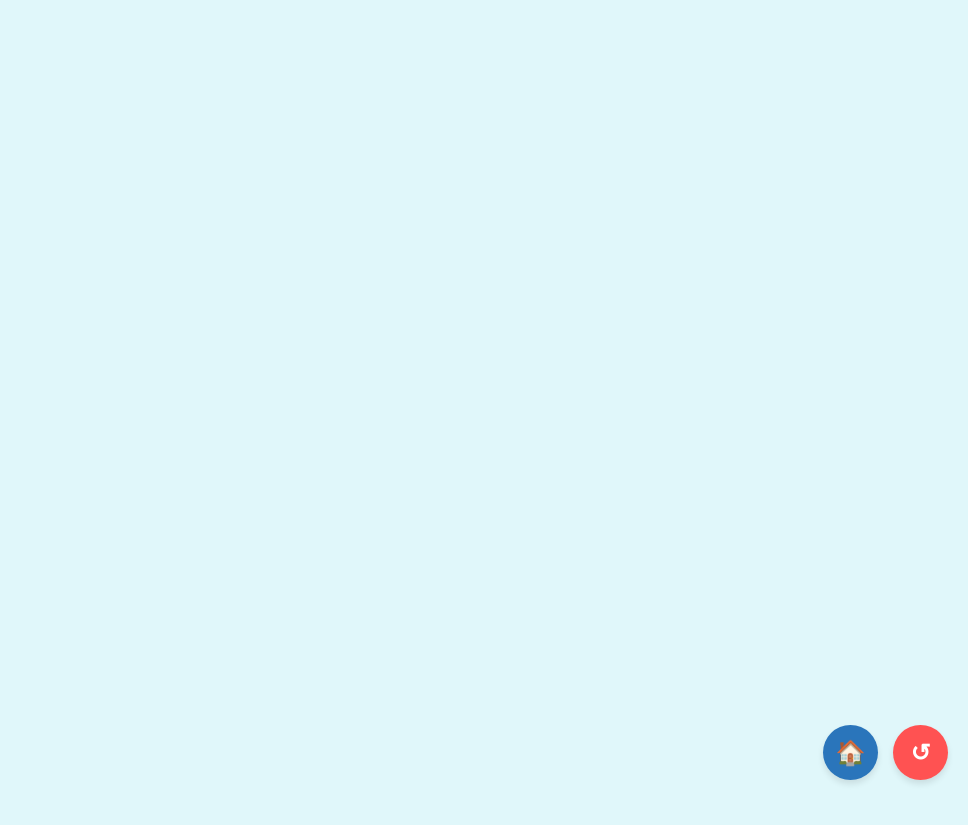
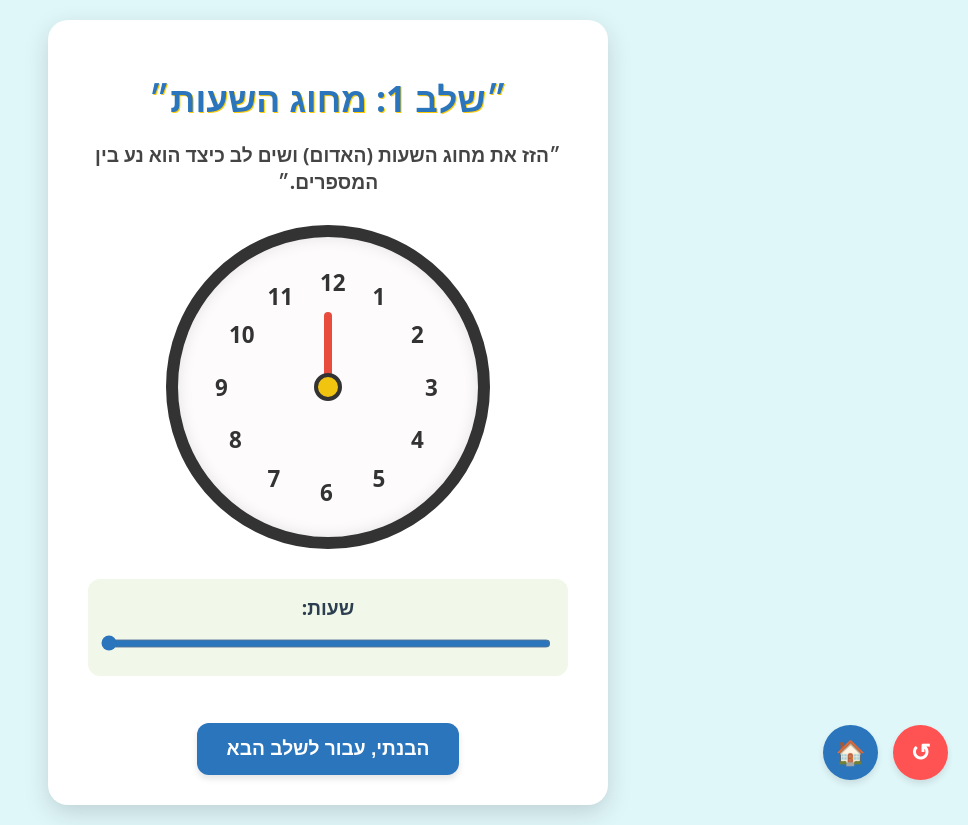
Before and after one commit to raneraner/Omer_clock_learning, a plain HTML site: page index.html in a window 1280 px wide. Both pictures are taken after a click on the button "בוא נתחיל לשחק!". Shown: the whole page, without its empty margins (312-1280 px from the left). Before the commit the page ends 800 px from the top, so only its background shows below. Drawn offline with Linux system fonts and the light colour scheme.

Commit message:
Update index.html

```diff
--- a/index.html
+++ b/index.html
@@ -7,7 +7,7 @@
     <style>
         body {
             font-family: system-ui, sans-serif;
-            background-color: #e0f7fa; /* צבע רקע תכלת חי */
+            background-color: #e0f7fa;
             margin: 0;
             padding: 20px;
             display: flex;
@@ -23,7 +23,6 @@
             max-width: 500px;
             width: 100%;
         }
-        #app-screen { display: none; }
         h1 { color: #2a75bb; font-size: 2.2rem; margin-bottom: 10px; text-shadow: 1px 1px #ffcb05; }
         .stage-instructions { font-size: 1.2rem; color: #444; margin-bottom: 20px; font-weight: bold; }
         .pokemon-img { width: 220px; height: 220px; }
@@ -58,7 +57,7 @@
         .number-label { position: absolute; font-weight: bold; font-size: 1.4rem; color: #333; }
         .minute-label { position: absolute; font-weight: bold; font-size: 1rem; color: #e74c3c; background: #ffeaa7; border-radius: 50%; width: 24px; height: 24px; display: flex; align-items: center; justify-content: center; }
 
-        /* סליידרים מוגדלים */
+        /* סליידרים */
         .controls { display: flex; flex-direction: column; align-items: center; gap: 25px; margin-top: 30px; }
         .control-group { background: #f1f8e9; padding: 15px; border-radius: 12px; width: 90%; }
         .control-group label { font-size: 1.2rem; font-weight: bold; color: #2c3e50; }
@@ -72,7 +71,7 @@
         .pokedex-grid { display: flex; flex-wrap: wrap; gap: 15px; justify-content: center; padding: 0 15px; }
         .pokedex-item { width: 75px; height: 75px; background: white; border-radius: 50%; box-shadow: 0 2px 5px rgba(0,0,0,0.2); }
 
-        /* כפתורי ניווט צדדיים */
+        /* כפתורי ניווט */
         .nav-buttons { position: fixed; bottom: 20px; right: 20px; display: flex; gap: 15px; flex-direction: row-reverse; z-index: 100; }
         .nav-btn { width: 55px; height: 55px; border-radius: 50%; font-size: 1.5rem; padding: 0; display: flex; align-items: center; justify-content: center; margin-top: 0; }
 
@@ -88,7 +87,7 @@
         <button class="btn-green" onclick="startApp()">בוא נתחיל לשחק!</button>
     </div>
 
-    <div id="app-screen">
+    <div id="app-screen" class="hidden">
         <h1 id="stage-title">שלב 1</h1>
         <p id="stage-desc" class="stage-instructions"></p>
 
@@ -161,7 +160,6 @@
         function drawClockNumbers() {
             const clock = document.getElementById('clock');
 
-            // מספרי שעות
             for (let i = 1; i <= 12; i++) {
                 const angle = (i * 30) * (Math.PI / 180);
                 const radius = 105;
@@ -176,7 +174,6 @@
                 clock.appendChild(num);
             }
 
-            // מספרי דקות (מבחוץ)
             for (let i = 0; i < 60; i += 5) {
                 const angle = (i * 6) * (Math.PI / 180);
                 const radius = 135;
@@ -226,7 +223,6 @@
             const pokedex = document.getElementById('pokedex-section');
             const minIndicators = document.querySelectorAll('.min-indicator');
 
-            // הסתרה של הכל כברירת מחדל
             hHand.classList.add('hidden'); mHand.classList.add('hidden');
             hCtrl.classList.add('hidden'); mCtrl.classList.add('hidden');
             checkBtn.classList.add('hidden'); taskText.classList.add('hidden');
```
